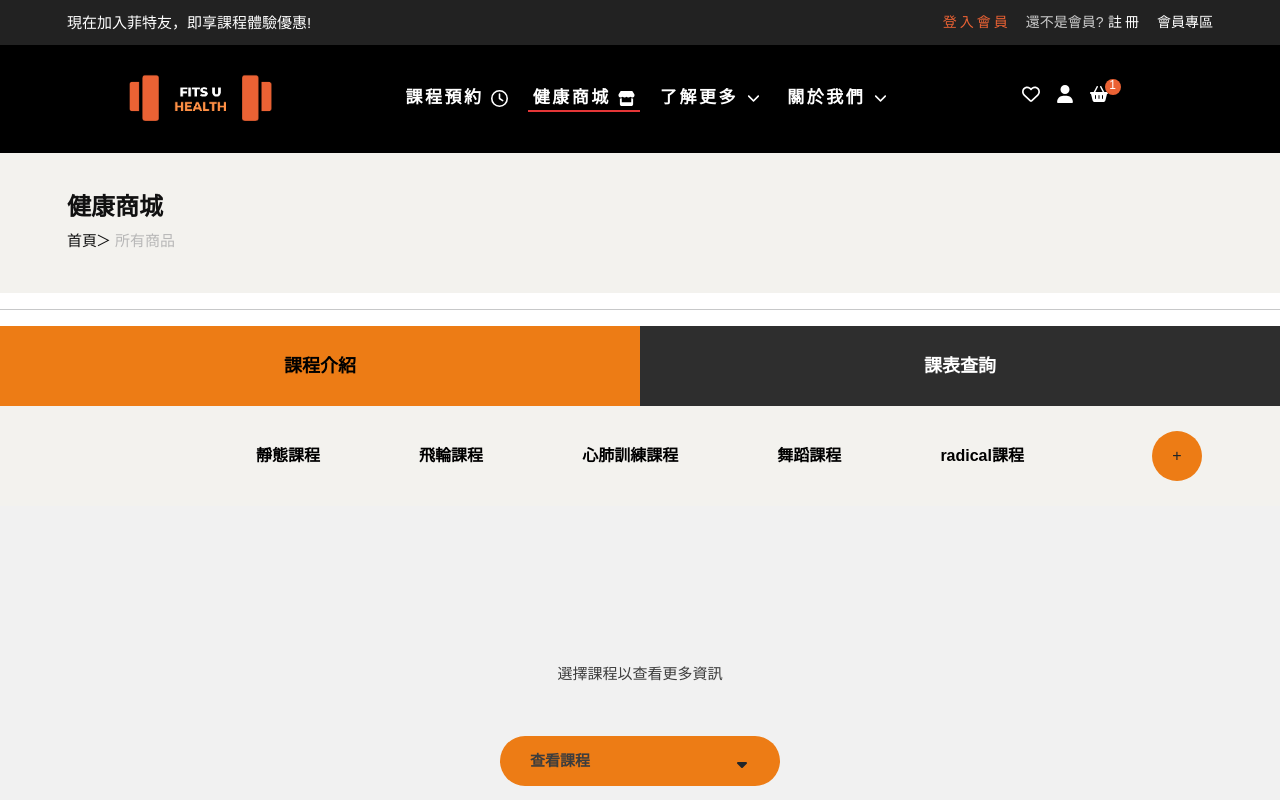
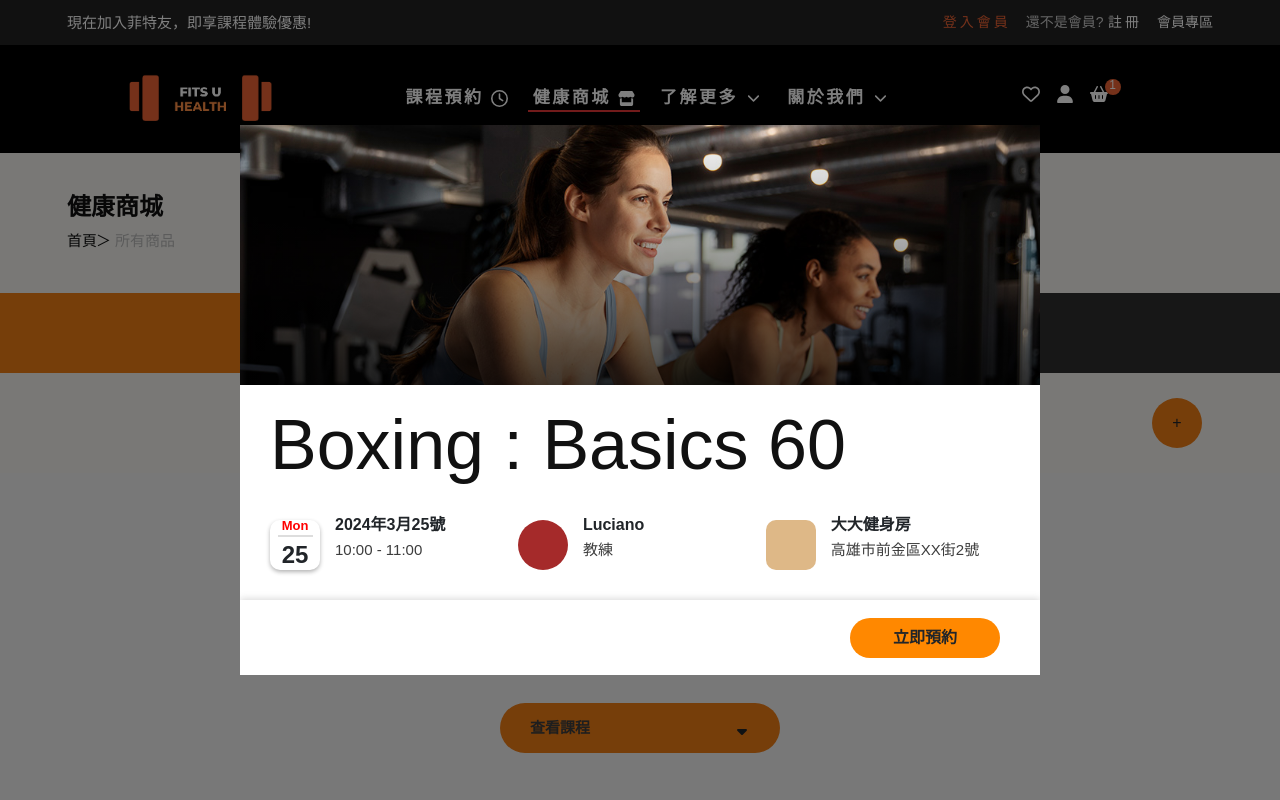
Before and after one commit to ni86910/team1_final, a Next.js app in the folder frontend-react/: page /class in a window 1280 px wide. Shown: the top 800 px of the page. Built offline with nearby package versions, Linux system fonts and the light colour scheme; no server answers.

Commit message:
新增了預約互動框(尚無功能)

```diff
--- /dev/null
+++ b/frontend-react/components/class/class-book.js
@@ -0,0 +1,73 @@
+import { useState } from 'react'
+import style from '@/styles/class-book.module.scss'
+import Image from 'next/image'
+
+export default function ClassBook() {
+  const [showOverlay, setShowOverlay] = useState('show-overlay')
+  const [showCard, setShowCard] = useState('show-card')
+
+  return (
+    <>
+      <div
+        className={`${style['overlay']} ${style[showOverlay]}`}
+        role="presentation"
+        onClick={() => {
+          setShowOverlay('')
+          setShowCard('')
+        }}
+      ></div>
+      <div className={`${style['card']} ${style[showCard]}`}>
+        <div className={style['close']}>
+          <i>X</i>
+        </div>
+        <div className={style['img-box']}>
+          <div className={style['img-cover']}></div>
+          <Image
+            src="/img/class/2_20221229164722batp5kE9j10.jpg"
+            width={800}
+            height={500}
+            // objectFit="contain"
+            layout="responsive"
+            alt=""
+          />
+        </div>
+        <div className={style['content']}>
+          <h1>Boxing : Basics 60</h1>
+          <div className={style['info']}>
+            <div className={style['date']}>
+              <div className={style['date-thumbnail']}>
+                <div className={style['week-day']}>
+                  <span>Mon</span>
+                </div>
+                <div className={style['day-number']}>
+                  <span>25</span>
+                </div>
+              </div>
+              <div className={style['text']}>
+                <span className={style['']}>2024年3月25號</span>
+                <p>10:00 - 11:00</p>
+              </div>
+            </div>
+            <div className={style['teacher']}>
+              <div className={style['avatar']}></div>
+              <div className={style['text']}>
+                <span>Luciano</span>
+                <p>教練</p>
+              </div>
+            </div>
+            <div className={style['place']}>
+              <div className={style['place-img']}></div>
+              <div className={style['text']}>
+                <span>大大健身房</span>
+                <p>高雄市前金區XX街2號</p>
+              </div>
+            </div>
+          </div>
+        </div>
+        <div className={style['bottom']}>
+          <div className={style['button']}>立即預約</div>
+        </div>
+      </div>
+    </>
+  )
+}
--- a/frontend-react/pages/class/index.js
+++ b/frontend-react/pages/class/index.js
@@ -4,6 +4,7 @@ import { useState, useEffect } from 'react'
 import ClassSchedule from '@/components/class/class-schedule'
 import ClassSwitch from '@/components/class/class-switch'
 import ClassIntro from '@/components/class/class-intro'
+import ClassBook from '@/components/class/class-book'
 
 import Head from 'next/head'
 
@@ -19,7 +20,6 @@ export default function Class() {
       <Head>
         <title>課程專區</title>
       </Head>
-      <hr />
       <ClassSwitch setTab={setTab} tab={tab} />
 
       <div
@@ -34,6 +34,7 @@ export default function Class() {
         <ClassIntro setContainerHeight={setContainerHeight} tab={tab} />
         <ClassSchedule setContainerHeight={setContainerHeight} tab={tab} />
       </div>
+      <ClassBook />
     </>
   )
 }
--- /dev/null
+++ b/frontend-react/styles/class-book.module.scss
@@ -0,0 +1,170 @@
+.overlay {
+  z-index: 5;
+  box-sizing: border-box;
+  position: fixed;
+  left: 0;
+  top: 0;
+  height: 100%;
+  width: 100%;
+  background-color: rgba(0, 0, 0, 0.5);
+  display: flex;
+  justify-content: center;
+  align-items: center;
+  z-index: -1;
+  opacity: 0;
+  transition: all 0.5s ease-in-out;
+}
+.card {
+  width: 800px;
+  max-width: 90vw;
+  height: 550px;
+  background-color: white;
+  display: flex;
+  flex-direction: column;
+  align-items: center;
+  justify-content: space-between;
+  overflow: hidden;
+  position: fixed;
+  top: -50%;
+  left: 50%;
+  transform: translate(-50%, -50%);
+  transition: all 0.5s ease-in-out;
+
+  .close {
+    position: absolute;
+    top: 20px;
+    right: 20px;
+  }
+  .img-box {
+    height: fit-content;
+    max-height: 260px;
+    width: 100%;
+    overflow: hidden;
+    min-width: 400px;
+    position: relative;
+    .img-cover {
+      width: 100%;
+      height: 100%;
+      background: linear-gradient(
+        0deg,
+        rgba(0, 0, 0, 0.7457107843137255) 0%,
+        rgba(0, 0, 0, 0) 100%
+      );
+      // background-color: rgba(0, 0, 0, .3);
+      position: absolute;
+    }
+  }
+  .content {
+    height: 180px;
+    display: flex;
+    justify-content: space-around;
+    flex-direction: column;
+    width: 100%;
+    padding: 0 30px 0px 30px;
+    overflow-y: auto;
+    .class-name {
+      text-align: left;
+      height: 40%;
+      h1 {
+        font-size: 40px;
+      }
+    }
+    .info {
+      display: flex;
+      justify-content: space-between;
+      height: 60%;
+      flex-wrap: wrap;
+      .date,
+      .teacher,
+      .place {
+        min-width: 180px;
+        width: 33%;
+        display: flex;
+        align-items: center;
+        margin-top: 20px;
+        .text {
+          margin-left: 15px;
+          span {
+            font-weight: 600;
+          }
+        }
+      }
+      .date {
+        .date-thumbnail {
+          width: 50px;
+          height: 50px;
+          display: flex;
+          flex-direction: column;
+          align-items: center;
+          justify-content: center;
+          box-shadow: 0 2px 4px 0 rgba(0, 0, 0, 0.3);
+          border-radius: 20%;
+          .week-day {
+            font-size: small;
+            color: red;
+            font-weight: 700;
+            width: 100%;
+            display: flex;
+            justify-content: center;
+            span {
+              width: 70%;
+              text-align: center;
+              border-bottom: 2px solid rgb(221, 221, 221);
+            }
+          }
+
+          .day-number {
+            font-size: x-large;
+            font-weight: 700;
+          }
+        }
+      }
+      .teacher {
+        display: flex;
+        .avatar {
+          height: 50px;
+          width: 50px;
+          background-color: brown;
+          border-radius: 50px;
+          overflow: hidden;
+        }
+      }
+      .place {
+        .place-img {
+          height: 50px;
+          width: 50px;
+          min-width: 50px;
+          background-color: burlywood;
+          border-radius: 20%;
+          overflow: hidden;
+        }
+      }
+    }
+  }
+  .bottom {
+    height: 75px;
+    width: 100%;
+    background-color: white;
+    box-shadow: 0px -1px 7px 0px rgba(202, 202, 202, 0.75);
+    display: flex;
+    justify-content: flex-end;
+    align-items: center;
+    .button {
+      height: 40px;
+      width: 150px;
+      border-radius: 100px;
+      background-color: rgb(255, 136, 0);
+      margin-right: 40px;
+      text-align: center;
+      line-height: 40px;
+      font-weight: 600;
+    }
+  }
+}
+.show-overlay {
+  z-index: unset;
+  opacity: 1;
+}
+.show-card {
+  top: 50%;
+}
```
